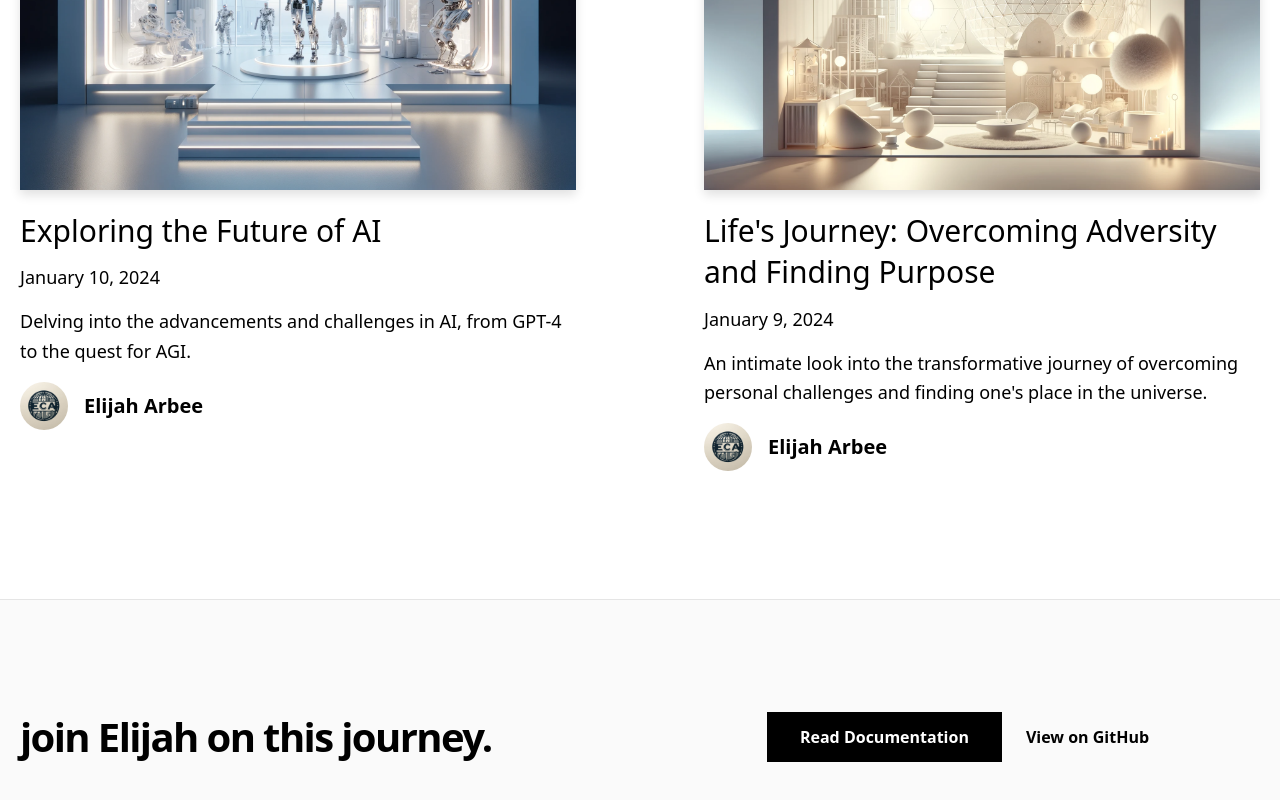
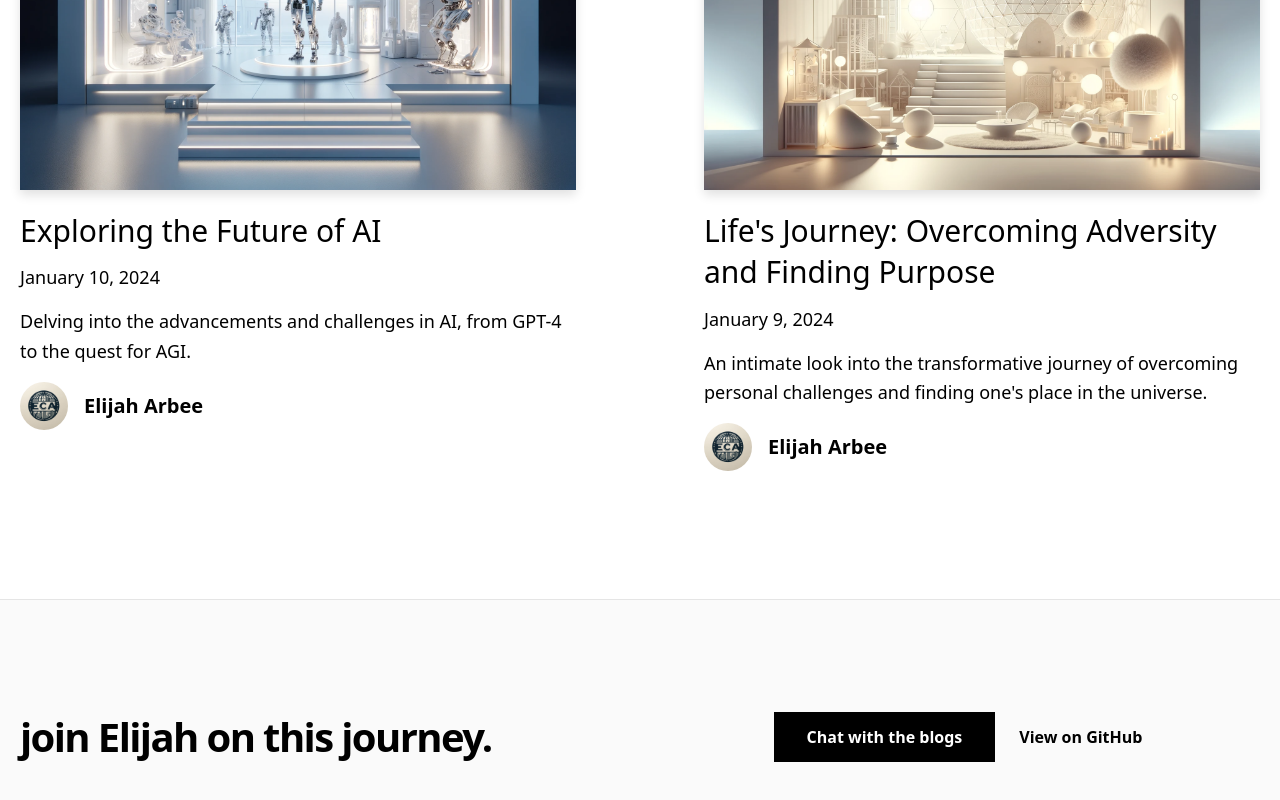
Before and after one commit to ebowwa/acceleration-blog, a Next.js app: page / in a window 1280 px wide. Shown: the part 1455-2255 px from the top of the page. Built offline with nearby package versions, Linux system fonts and the light colour scheme.

Commit message:
Update footer.tsx

```diff
--- a/components/footer.tsx
+++ b/components/footer.tsx
@@ -11,10 +11,10 @@ const Footer = () => {
           </h3>
           <div className="flex flex-col lg:flex-row justify-center items-center lg:pl-4 lg:w-1/2">
             <a
-              href="https://nextjs.org/docs/basic-features/pages"
+              href="/chat"
               className="mx-3 bg-black hover:bg-white hover:text-black border border-black text-white font-bold py-3 px-12 lg:px-8 duration-200 transition-colors mb-6 lg:mb-0"
             >
-              Read Documentation
+              Chat with the blogs
             </a>
             <a
               href={`https://github.com/vercel/next.js/tree/canary/examples/${EXAMPLE_PATH}`}
```
